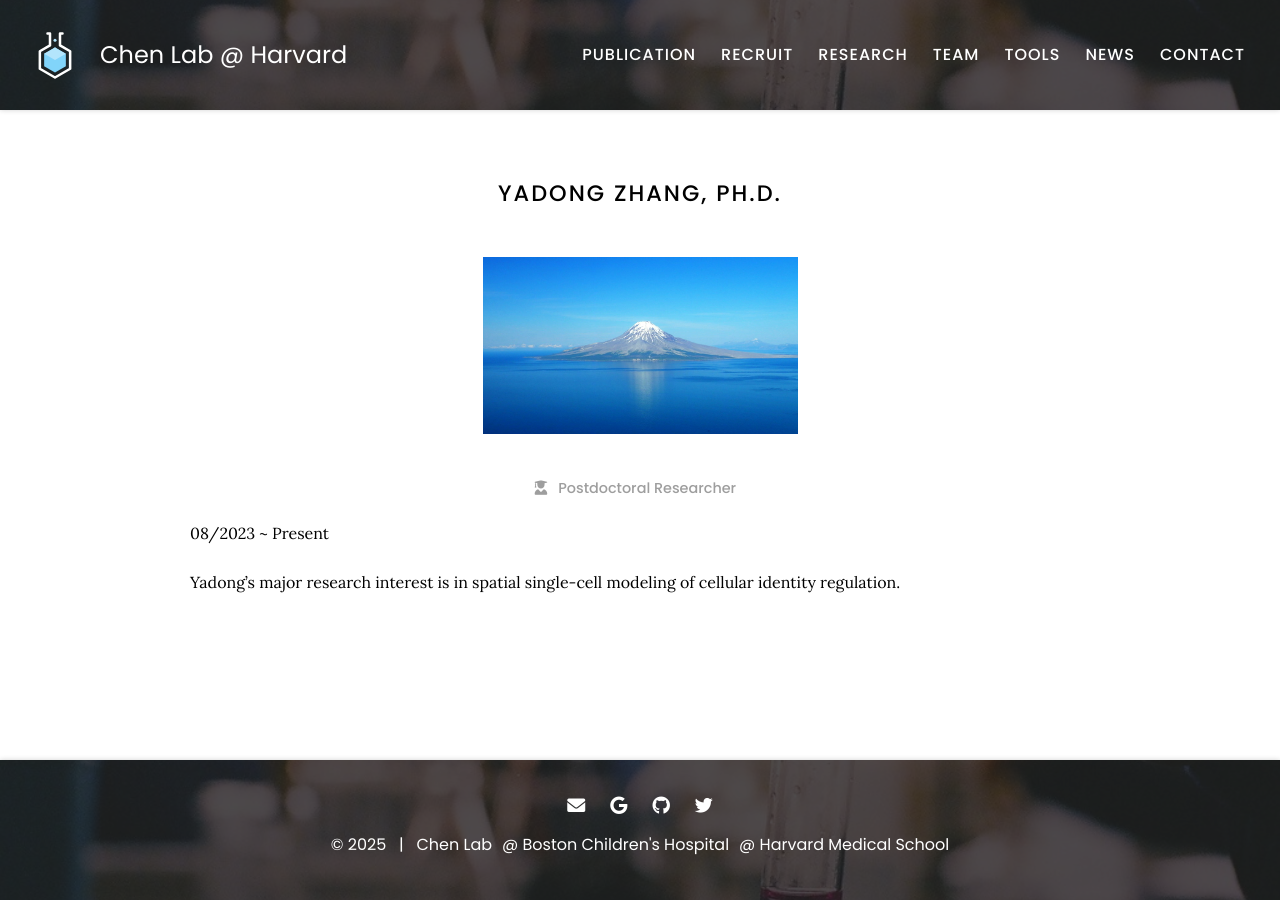
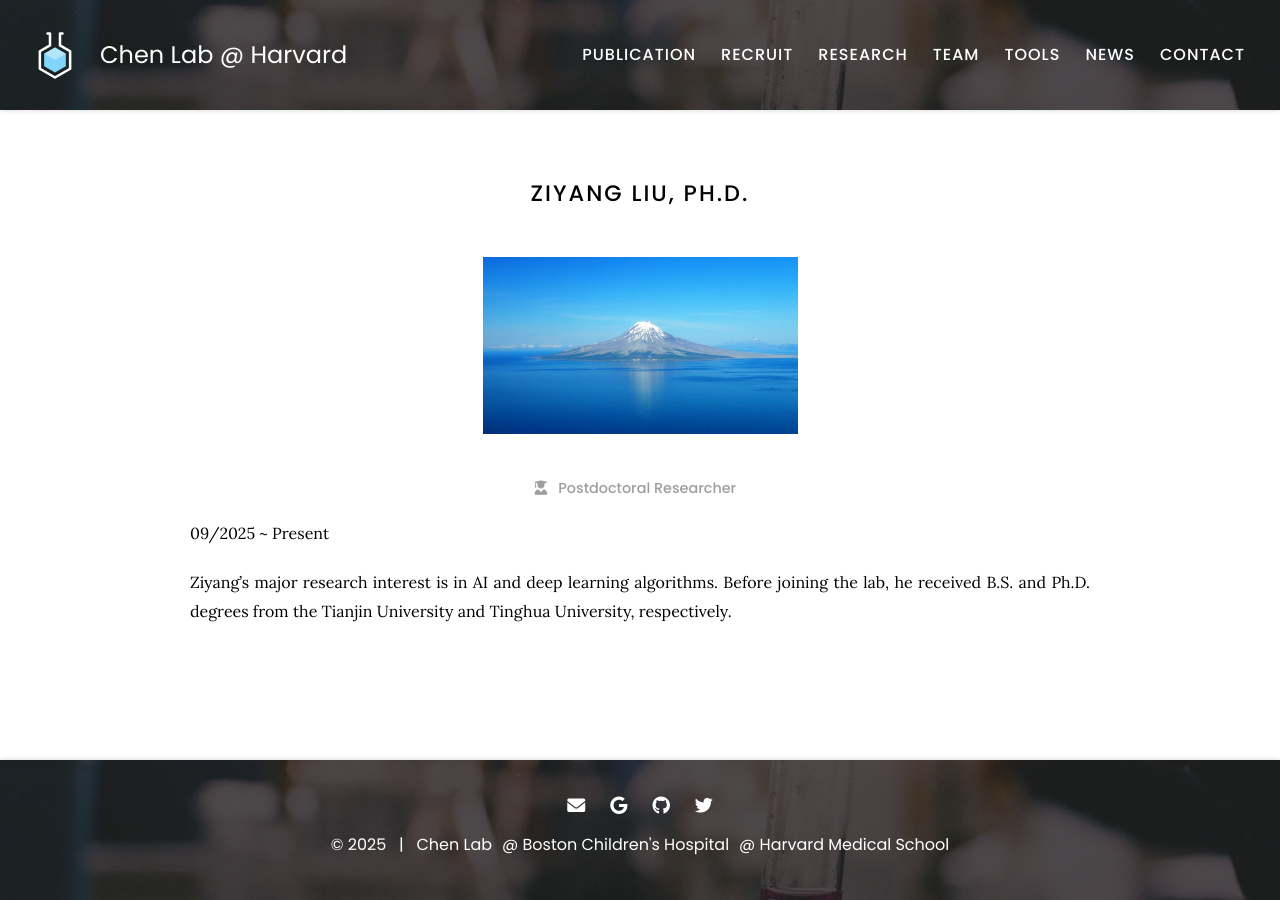
Before and after one commit to kaifuchenlab/kaifuchenlab.github.io, a Jekyll site: the page built from _members/Yadong Zhang.md, in a window 1280 px wide. Built offline with Jekyll 4.4.1, drawn with Linux system fonts in a browser that asks for light colours.

Commit message:
Update Yadong Zhang.md

```diff
--- a/_members/Yadong Zhang.md
+++ b/_members/Yadong Zhang.md
@@ -1,9 +1,9 @@
 ---
-name: Yadong Zhang, Ph.D.
+name: Ziyang Liu, Ph.D.
 image: images/photo.jpg
 description: Postdoc
 role: postdoc
 ---
-08/2023 ~ Present
+09/2025 ~ Present
 
-Yadong's major research interest is in spatial single-cell modeling of cellular identity regulation.
+Ziyang's major research interest is in AI and deep learning algorithms. Before joining the lab, he received B.S. and Ph.D. degrees from the Tianjin University and Tinghua University, respectively.
```
